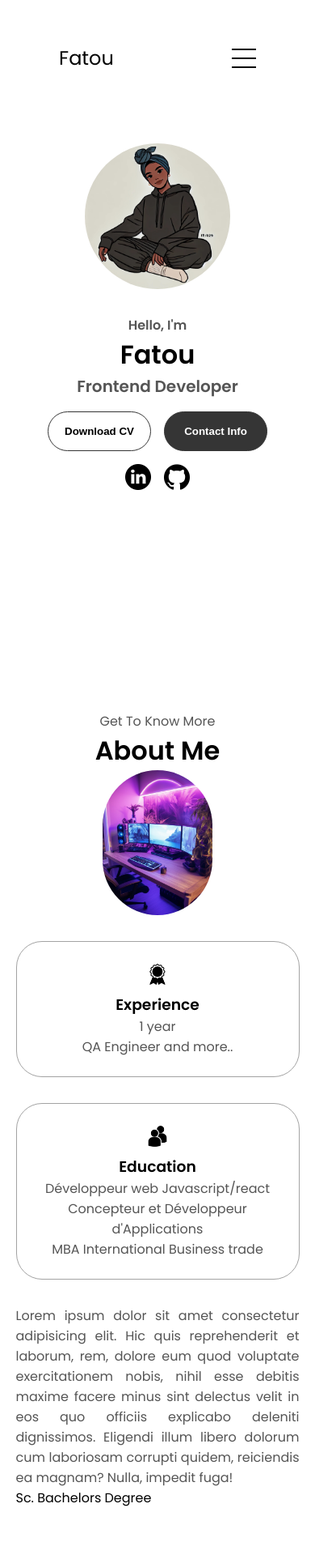
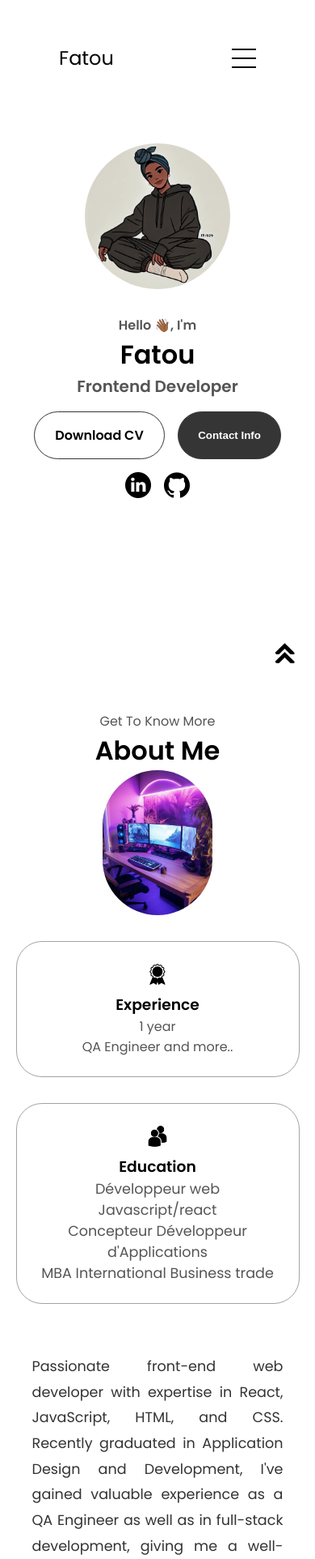
Before and after one commit to Fatou-hub/simple_portfolio, a plain HTML site: page index.html in a window 390 px wide. Shown: the top 1925 px of the page at 81% size. Drawn offline with Linux system fonts and the light colour scheme.

Commit message:
update portfolio before hosting

```diff
--- a/index.html
+++ b/index.html
@@ -13,6 +13,7 @@
       <div class="logo">Fatou.C</div>
       <div>
         <ul class="nav-links">
+          <li><a href="#d"onclick="scrollToNav(event)">Home</a></li>
           <li><a href="#about">About</a></li>
           <li><a href="#experience">Experience</a></li>
           <li><a href="#projects">Projects</a></li>
@@ -41,17 +42,17 @@
         <img src="./assets/profile-pic.jpg" alt="Fatou Cissé profile picture" />
       </div>
       <div class="section__text">
-        <p class="section__text__p1">Hello, I'm</p>
+        <p class="section__text__p1">Hello 👋🏾, I'm</p>
         <h1 class="title">Fatou</h1>
         <p class="section__text__p2">Frontend Developer</p>
         <div class="btn-container">
-          <button
+          <buttons
             class="btn btn-color-2"
             onclick="window.open('./assets/resume-example.pdf')"
           >
             Download CV
-          </button>
-          <button class="btn btn-color-1" onclick="location.href='./#contact'">
+          </buttons>
+          <button class="btn btn-color-1" onclick="window.location.hash = 'contact';">
             Contact Info
           </button>
         </div>
@@ -60,13 +61,13 @@
             src="./assets/linkedin.png"
             alt="My LinkedIn profile"
             class="icon"
-            onclick="location.href='https://linkedin.com/'"
+            onclick="location.href='https://www.linkedin.com/in/fatou-c-783a6a5b/'"
           />
           <img
             src="./assets/github.png"
             alt="My Github profile"
             class="icon"
-            onclick="location.href='https://github.com/'"
+            onclick="location.href='https://github.com/Fatou-hub'"
           />
         </div>
       </div>
@@ -100,26 +101,28 @@
                 class="icon"
               />
               <h3>Education</h3>
-              <p>Développeur web Javascript/react<br/>Concepteur et Développeur d'Applications<br />MBA International Business trade</p>
+              <p class="education-text">Développeur web Javascript/react<br/>Concepteur Développeur d'Applications<br />MBA International Business trade</p>
             </div>
           </div>
           <div class="text-container">
-            <p>
-              Lorem ipsum dolor sit amet consectetur adipisicing elit. Hic quis
-              reprehenderit et laborum, rem, dolore eum quod voluptate
-              exercitationem nobis, nihil esse debitis maxime facere minus sint
-              delectus velit in eos quo officiis explicabo deleniti dignissimos.
-              Eligendi illum libero dolorum cum laboriosam corrupti quidem,
-              reiciendis ea magnam? Nulla, impedit fuga!
+            <p class="about-text">
+                Passionate front-end web developer with expertise in React, JavaScript, HTML, and CSS.
+                Recently graduated in Application Design and Development, I've gained valuable experience as a QA Engineer as well as in full-stack development,
+                giving me a well-rounded understanding of the entire application lifecycle.<br/>
+                Curious and driven, I love tackling technical challenges and building intuitive and responsive web interfaces.<br/>
+                Always keeping up with the latest trends, I am committed to improving my skills and staying up to date with the latest developments in front-end web development.
+                Beyond the technical side, I firmly believe in the importance of user experience and application performance, which guide my work every day.
+
+                I'm excited to collaborate on innovative projects and contribute to solutions that shape the future of the web.
             </p>
-          </div>Sc. Bachelors Degree
+          </div>
         </div>
       </div>
       <img
         src="./assets/arrow.png"
         alt="Arrow icon"
         class="icon arrow"
-        onclick="location.href='./#experience'"
+        onclick="window.location.hash = 'experience';"
       />
     </section>
     <section id="experience">
@@ -231,7 +234,7 @@
         src="./assets/arrow.png"
         alt="Arrow icon"
         class="icon arrow"
-        onclick="location.href='./#projects'"
+        onclick="window.location.hash = 'projects';"
       />
     </section>
     <section id="projects">
@@ -242,7 +245,7 @@
           <div class="details-container color-container">
             <div class="article-container">
               <img
-                src="./assets/project-1.png"
+                src="./assets/project-1-bis.png"
                 alt="Project 1"
                 class="project-img"
               />
@@ -257,7 +260,7 @@
               </button>
               <button
                 class="btn btn-color-2 project-btn"
-                onclick="location.href='https://github.com/'"
+                onclick="location.href='https://stream.42videobricks.com/cXdHTzdLRlpRa0ZqWVpDOQ==/player?autoplay=1&controls=0&loop=1&disablekb=1'"
               >
                 Live Demo
               </button>
@@ -281,7 +284,7 @@
               </button>
               <button
                 class="btn btn-color-2 project-btn"
-                onclick="location.href='https://github.com/'"
+                onclick="location.href='https://fatou-hub.github.io/Tic_Tac_Toe_Game/'"
               >
                 Live Demo
               </button>
@@ -295,7 +298,7 @@
                 class="project-img"
               />
             </div>
-            <h2 class="experience-sub-title project-title">Project e-commerce</h2>
+            <h2 class="experience-sub-title project-title">Project e-commerce in progres...</h2>
             <div class="btn-container">
               <button
                 class="btn btn-color-2 project-btn"
@@ -305,7 +308,7 @@
               </button>
               <button
                 class="btn btn-color-2 project-btn"
-                onclick="location.href='https://github.com/'"
+                onclick="location.href='https://github.com/Fatou-hub/vite-front-ecommerce'"
               >
                 Live Demo
               </button>
@@ -317,7 +320,7 @@
         src="./assets/arrow.png"
         alt="Arrow icon"
         class="icon arrow"
-        onclick="location.href='./#contact'"
+        onclick="window.location.hash = 'contact';"
       />
     </section>
     <section id="contact">
@@ -353,6 +356,12 @@
           </ul>
         </div>
       </nav>
+      <img
+        src="./assets/arrowup.png"
+        alt="Arrow icon"
+        class="icon arrowup"
+        onclick="window.location.hash = 'profile';"
+      />
       <p>Copyright &#169; 2025 Fatou Cissé. All Rights Reserved.</p>
     </footer>
     <script src="script.js"></script>
--- a/mediaqueries.css
+++ b/mediaqueries.css
@@ -100,4 +100,13 @@
     .text-container {
       text-align: justify;
     }
+
+    .about-text {
+        text-align: justify; /* Justifie le texte pour un alignement propre */
+        margin: 20px auto; /* Ajoute de l'espace autour */
+        line-height: 1.8; /* Espacement entre les lignes pour améliorer la lisibilité */
+        max-width: 800px; /* Limite la largeur pour éviter un texte trop étalé */
+        padding: 10px 20px; /* Ajoute un peu d’espace intérieur */
+    }
+
   }
--- a/script.js
+++ b/script.js
@@ -4,3 +4,12 @@ function toggleMenu() {
     menu.classList.toggle("open");
     icon.classList.toggle("open");
   }
+
+  function scrollToNav(event) {
+    event.preventDefault(); // Empêche le comportement par défaut du lien
+    const navElement = document.querySelector("nav"); // Sélectionne la première balise <nav>
+
+    if (navElement) {
+      navElement.scrollIntoView({ behavior: "smooth" }); // Défilement fluide vers la navigation
+    }
+  }
--- a/style.css
+++ b/style.css
@@ -297,6 +297,16 @@ border-radius: 200px 200px 200px 200px;
   bottom: 2.5rem;
 }
 
+.arrowup {
+        position: fixed;
+        bottom: 20px;
+        right: 20px;
+        width: 35px; /* Ajustez la taille si nécessaire */
+        height: 35px;
+        cursor: pointer;
+        z-index: 1000; /* S'assurer qu'elle est au-dessus des autres éléments */
+  }
+
 .details-container {
   padding: 1.5rem;
   flex: 1;
@@ -316,6 +326,16 @@ border-radius: 200px 200px 200px 200px;
   height: 400px;
   width: 400px;
   margin: auto 0;
+}
+
+.about-text {
+    text-align: justify;
+    font-size: 1.1rem; /* Légère augmentation de la taille */
+    color: #333; /* Couleur plus douce */
+}
+
+.education-text{
+    font-size: 1.1rem;
 }
 
 /* EXPERIENCE SECTION */
@@ -350,7 +370,7 @@ border-radius: 200px 200px 200px 200px;
     display: flex;
     flex-wrap: wrap;
     flex-direction: row;
-    gap: 2.5rem;
+    gap: 1rem;
     justify-content: space-around;
     align-items: center; /* Centrer les éléments verticalement */
   }
```
Also changed, not shown: assets/arrowup.png (added), assets/project-1-bis.png (added), assets/project-1.png, assets/project-3.png, 1 other file.
